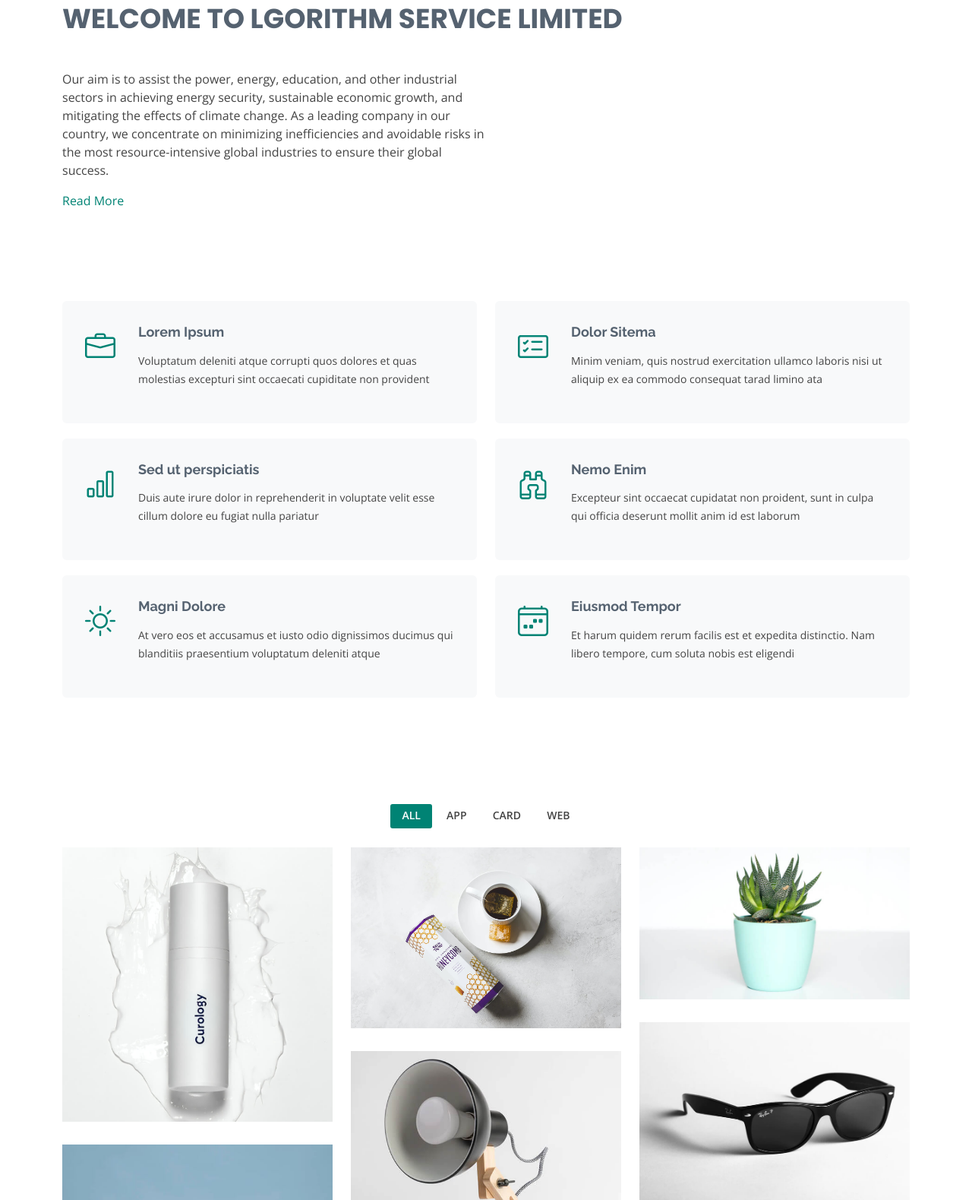
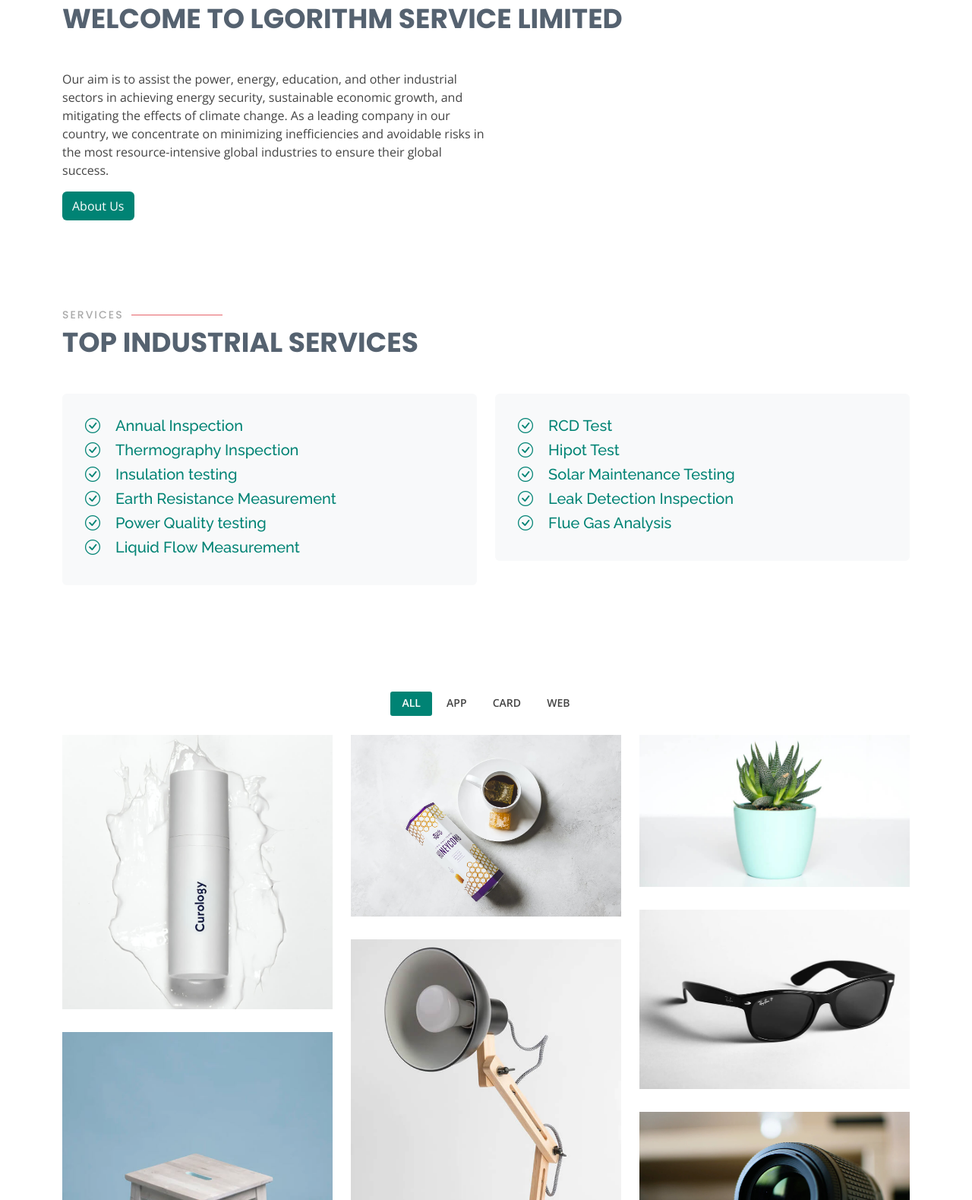
Before and after one commit to KaziSifatAlMaksud/lgo1, a PHP site: page / in a window 1280 px wide. Shown: the part 1006-2585 px from the top of the page at 76% size. Run offline with PHP 8.4, Linux system fonts and the light colour scheme.

Commit message:
service add

```diff
--- a/assets/css/style.css
+++ b/assets/css/style.css
@@ -12,7 +12,14 @@ body {
   --color-primary: #008374;
   --color-secondary: #f85a40;
 }
-
+.btn{
+  background-color: #008374;
+  color: #fff;
+}
+.btn:hover{
+  background-color: #e24d55;
+  color: #fff;
+}
 
 a {
   text-decoration: none;
@@ -23,6 +30,7 @@ a:hover {
   color: #e24d55;
   text-decoration: none;
 }
+
 
 h1,
 h2,
@@ -796,15 +804,10 @@ section {
 .services .icon-box i {
   float: left;
   color: var(--color-primary);
-  font-size: 40px;
-}
-
-.services .icon-box h4 {
-  margin-left: 70px;
-  font-weight: 700;
-  margin-bottom: 15px;
-  font-size: 18px;
-}
+  font-size: 20px;
+}
+
+
 
 .services .icon-box h4 a {
   color: #556270;
--- a/index.html
+++ b/index.html
@@ -157,10 +157,14 @@
 
           <div class="col-lg-6 pt-4 pt-lg-0">
             <p>
-              Our aim is to assist the power, energy, education, and other industrial sectors in achieving energy security, sustainable economic growth, and mitigating the effects of climate change. As a leading company in our country, we concentrate on minimizing inefficiencies and avoidable risks in the most resource-intensive global industries to ensure their global success.
+              Our aim is to assist the power, energy, education, and other industrial sectors in
+              achieving energy security, sustainable economic growth, and mitigating the effects
+              of climate change. As a leading company in our country, we concentrate on minimizing
+               inefficiencies and avoidable risks in the most resource-intensive global
+               industries to ensure their global success.
             </p>
           </div>
-          <a href="#about" class="btn-get-started animate__animated animate__fadeInUp scrollto">Read More</a>
+          <a href="#" class="btn btn-get-started animate__animated animate__fadeInUp scrollto">About Us</a>
 
 
 
@@ -174,49 +178,55 @@
     <section id="services" class="services">
       <div class="container">
 
+        <div class="section-title">
+          <h2 style="text-align: left; ">Services</h2>
+          <p style="text-align: left; ">Top Industrial Services</p>
+        </div>
+
         <div class="row">
           <div class="col-md-6">
             <div class="icon-box">
-              <i class="bi bi-briefcase"></i>
-              <h4><a href="#">Lorem Ipsum</a></h4>
-              <p>Voluptatum deleniti atque corrupti quos dolores et quas molestias excepturi sint occaecati cupiditate non provident</p>
+
+
+
+
+
+
+              <h5><a href="#"><i  class="bi bi-check-circle"></i><span style="margin-left: 20px;">Annual Inspection</span></a></h5>
+              <h5><a href="#"><i  class="bi bi-check-circle"></i><span style="margin-left: 20px;">Thermography Inspection</span></a></h5>
+
+              <h5><a href="#"><i  class="bi bi-check-circle"></i><span style="margin-left: 20px;">Insulation testing</span></a></h5>
+
+              <h5><a href="#"><i  class="bi bi-check-circle"></i><span style="margin-left: 20px;">Earth Resistance Measurement</span></a></h5>
+
+              <h5><a href="#"><i  class="bi bi-check-circle"></i><span style="margin-left: 20px;">Power Quality testing</span></a></h5>
+              <h5><a href="#"><i  class="bi bi-check-circle"></i><span style="margin-left: 20px;">Liquid Flow Measurement</span></a></h5>
+
+
+
+
             </div>
           </div>
           <div class="col-md-6 mt-4 mt-md-0">
             <div class="icon-box">
-              <i class="bi bi-card-checklist"></i>
-              <h4><a href="#">Dolor Sitema</a></h4>
-              <p>Minim veniam, quis nostrud exercitation ullamco laboris nisi ut aliquip ex ea commodo consequat tarad limino ata</p>
+              <h5><a href="#"><i  class="bi bi-check-circle"></i><span style="margin-left: 20px;">RCD Test</span></a></h5>
+              <h5><a href="#"><i  class="bi bi-check-circle"></i><span style="margin-left: 20px;">Hipot Test</span></a></h5>
+
+              <h5><a href="#"><i  class="bi bi-check-circle"></i><span style="margin-left: 20px;">Solar Maintenance Testing</span></a></h5>
+
+              <h5><a href="#"><i  class="bi bi-check-circle"></i><span style="margin-left: 20px;">Leak Detection Inspection</span></a></h5>
+
+              <h5><a href="#"><i  class="bi bi-check-circle"></i><span style="margin-left: 20px;">Flue Gas Analysis</span></a></h5>
+
+
+
+
             </div>
           </div>
-          <div class="col-md-6 mt-4 mt-md-0">
-            <div class="icon-box">
-              <i class="bi bi-bar-chart"></i>
-              <h4><a href="#">Sed ut perspiciatis</a></h4>
-              <p>Duis aute irure dolor in reprehenderit in voluptate velit esse cillum dolore eu fugiat nulla pariatur</p>
-            </div>
-          </div>
-          <div class="col-md-6 mt-4 mt-md-0">
-            <div class="icon-box">
-              <i class="bi bi-binoculars"></i>
-              <h4><a href="#">Nemo Enim</a></h4>
-              <p>Excepteur sint occaecat cupidatat non proident, sunt in culpa qui officia deserunt mollit anim id est laborum</p>
-            </div>
-          </div>
-          <div class="col-md-6 mt-4 mt-md-0">
-            <div class="icon-box">
-              <i class="bi bi-brightness-high"></i>
-              <h4><a href="#">Magni Dolore</a></h4>
-              <p>At vero eos et accusamus et iusto odio dignissimos ducimus qui blanditiis praesentium voluptatum deleniti atque</p>
-            </div>
-          </div>
-          <div class="col-md-6 mt-4 mt-md-0">
-            <div class="icon-box">
-              <i class="bi bi-calendar4-week"></i>
-              <h4><a href="#">Eiusmod Tempor</a></h4>
-              <p>Et harum quidem rerum facilis est et expedita distinctio. Nam libero tempore, cum soluta nobis est eligendi</p>
-            </div>
-          </div>
+
+
+
+
         </div>
 
       </div>
```
